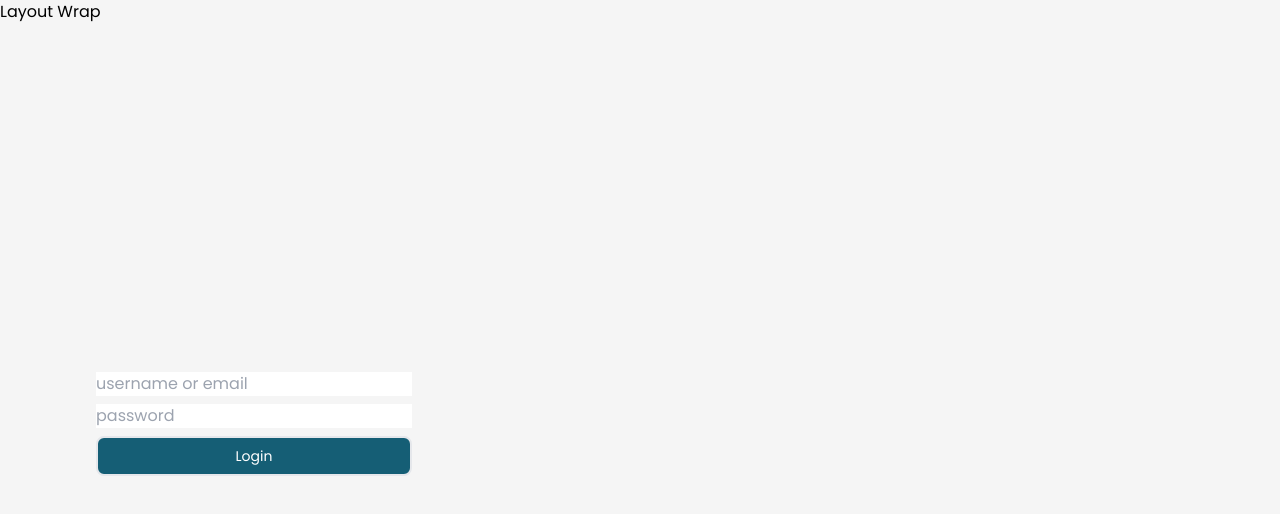
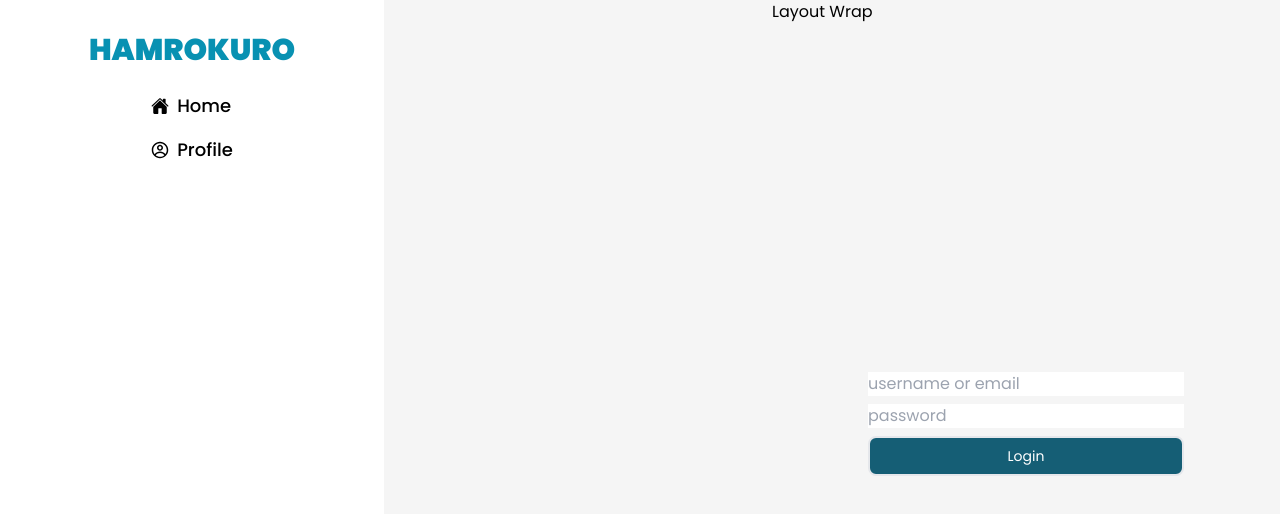
Before and after one commit to sugxt/hamrokuro, a Next.js app: page /auth/login in a window 1280 px wide. Shown: the top 514 px of the page. Built offline with nearby package versions, Linux system fonts and the light colour scheme; what pocketbase would draw is missing.

Commit message:
Added Logout and Responsive Navigation Components

```diff
--- a/src/app/home/page.tsx
+++ b/src/app/home/page.tsx
@@ -1,6 +1,7 @@
 import type { Metadata } from "next";
 import ProfileBlock from "@/components/blocks/ProfileBlock";
 import CreatePostCard from "@/components/cards/CreatePostCard";
+import LogoutButton from "@/components/buttons/LogoutButton";
 
 export const metadata: Metadata = {
   title: "HamroKuro | Home",
@@ -11,6 +12,7 @@ export default function Page() {
   return (
     <div className="w-full pt-10 bg-neutral-100 flex h-auto justify-center items-center p-4">
       <div className="flex flex-col w-1/3 items-center gap-6 justify-center">
+        <LogoutButton />
         <CreatePostCard />
         <ProfileBlock />
       </div>
--- a/src/app/layout.tsx
+++ b/src/app/layout.tsx
@@ -2,6 +2,7 @@ import type { Metadata } from "next";
 import { Poppins } from "next/font/google";
 import "./globals.css";
 import Sidebar from "@/components/navigation/Sidebar";
+import Navbar from "@/components/navigation/Navbar";
 
 const poppins = Poppins({
   weight: ["100", "200", "300", "400", "500", "600", "700", "800", "900"],
@@ -24,6 +25,8 @@ export default function RootLayout({
       <body
         className={`${poppins.className} flex flex-row justify-between items-start bg-neutral-100`}
       >
+        <Sidebar />
+        <Navbar />
         {children}
       </body>
     </html>
--- /dev/null
+++ b/src/components/buttons/LogoutButton.tsx
@@ -0,0 +1,24 @@
+"use client";
+import { pb } from "@/utils/pocketbase";
+import { useRouter } from "next/navigation";
+import React from "react";
+import { BiLogOut } from "react-icons/bi";
+
+const LogoutButton = () => {
+  const router = useRouter();
+  const handleLogOut = () => {
+    pb.authStore.clear();
+    router.push("/auth/login");
+  };
+  return (
+    <button
+      onClick={handleLogOut}
+      className="flex flex-row items-center gap-1 bg-cyan-700 text-white font-medium p-2 rounded-lg"
+    >
+      <BiLogOut className="text-lg" />
+      Logout
+    </button>
+  );
+};
+
+export default LogoutButton;
--- a/src/components/cards/PostCard.tsx
+++ b/src/components/cards/PostCard.tsx
@@ -3,8 +3,9 @@ import { pb } from "@/utils/pocketbase";
 import { RecordModel } from "pocketbase";
 import React from "react";
 import LikeButton from "@/components/buttons/LikeButton";
-import { dateFormatter } from "@/utils/dateformatting";
-import UserDetails from "../blocks/guffadiBlocks/userDetails";
+import { dateFormatter, dateFormatterDetailed } from "@/utils/dateformatting";
+import UserDetails from "../blocks/guffadiBlocks/UserDetails";
+import Link from "next/link";
 
 const PostCard = ({
   data,
@@ -13,6 +14,7 @@ const PostCard = ({
   data: RecordModel;
   isSingle: boolean;
 }) => {
+  const formattedDateSingle = dateFormatterDetailed(data.created);
   const formattedDate = dateFormatter(data.created);
   const currentUser = pb.authStore.model;
   if (isSingle) {
@@ -25,13 +27,15 @@ const PostCard = ({
               <div className="date-user w-full flex flex-row justify-between">
                 <UserDetails UserDetails={data.expand.guffadi} />
                 <div className="date-block text-xs text-neutral-500">
-                  {formattedDate}
+                  {formattedDateSingle}
                 </div>
               </div>
             </div>
             <hr className="w-full border-neutral-300" />
             <div className="guff-content text-wrap">
-              <h1>{data.guff}</h1>
+              <Link href={`/guff/${data.id}`}>
+                <h1>{data.guff}</h1>
+              </Link>
             </div>
             <div className="activity flex flex-row gap-1 items-center">
               <div className="like-grp flex flex-col gap-2 items-center justify-center">
@@ -70,7 +74,9 @@ const PostCard = ({
           </div>
           <hr className="w-full border-neutral-300" />
           <div className="flex text-wrap break-all">
-            <h1>{data.guff}</h1>
+            <Link href={`/guff/${data.id}`}>
+              <h1>{data.guff}</h1>
+            </Link>
           </div>
           <div className="activity flex flex-row gap-1 items-center">
             <div className="like-grp flex flex-col gap-2 items-center justify-center">
--- /dev/null
+++ b/src/components/navigation/Navbar.tsx
@@ -0,0 +1,22 @@
+"use client"
+import React from "react";
+import { Poppins } from "next/font/google";
+import { usePathname } from "next/navigation";
+
+const poppins = Poppins({
+  weight: ["100", "200", "300", "400", "500", "600", "700", "800", "900"],
+  subsets: ["latin"],
+  style: ["normal", "italic"],
+});
+
+const Navbar = () => {
+  const pathname = usePathname();
+
+  return (
+    <div className={`${poppins.className} top-0 fixed md:hidden bg-white w-full p-6`}>
+        Navbar
+    </div>
+  );
+};
+
+export default Navbar;
--- a/src/components/navigation/Sidebar.tsx
+++ b/src/components/navigation/Sidebar.tsx
@@ -15,15 +15,15 @@ const poppins = Poppins({
 const Sidebar = () => {
   const pathname = usePathname();
   return (
-    <div className={`${poppins.className} fixed left-20 top-10`}>
-      <div className="title-links gap-6 flex flex-col items-center p-8 w-96 h-auto bg-white rounded-2xl">
+    <div className={`${poppins.className} left-0 top-0 sticky h-screen max-sm:hidden max-md:hidden`}>
+      <div className="title-links gap-6 flex flex-col items-center p-8 w-96 h-screen bg-white">
         <h1 className="text-3xl font-black text-cyan-600">HAMROKURO</h1>
         <div className="links flex flex-col gap-4">
           <Link
             className={`link ${
               pathname == "/home"
                 ? "flex flex-row gap-2 items-center text-cyan-700 font-bold text-lg"
-                : "flex flex-row gap-2 items-center font-medium text-black text-lg"
+                : "flex flex-row gap-2 items-center font-medium text-black text-lg hover:text-cyan-900"
             }`}
             href={"/home"}
           >
@@ -34,7 +34,7 @@ const Sidebar = () => {
             className={`link ${
               pathname == "/profile"
                 ? "flex flex-row gap-2 items-center text-cyan-700 font-bold text-lg"
-                : "flex flex-row gap-2 items-center font-medium text-black text-lg"
+                : "flex flex-row gap-2 items-center font-medium text-black text-lg hover:text-cyan-900"
             }`}
             href={"/profile"}
           >
--- a/src/utils/dateformatting.tsx
+++ b/src/utils/dateformatting.tsx
@@ -6,3 +6,8 @@ export function dateFormatter(date: string) {
   const formattedDate = dayjs().to(dayjs(date));
   return formattedDate;
 }
+
+export function dateFormatterDetailed(date:string) {
+  const formattedDate = dayjs(date).format("DD/MM/YYYY")
+  return formattedDate
+}
```
